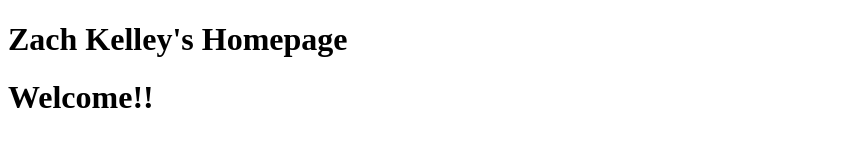
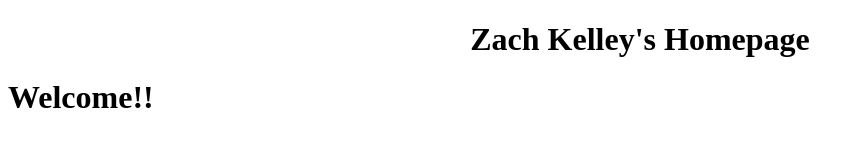
Before and after one commit to ZachKelley/ZachKelley.github.io, a plain HTML site: page index.html in a window 1280 px wide. Shown: the whole page, without its empty margins (0-864 px from the left). Drawn offline with Linux system fonts and the light colour scheme.

Commit message:
align header center

```diff
--- a/index.html
+++ b/index.html
@@ -6,7 +6,7 @@
 
   <body>
     <title>Zach Kelley's Homepage</title>
-    <span style="font-size: 32px; margin: 21px 0; display: block;"><b>Zach Kelley's Homepage</b></span>
+    <span style="font-size: 32px; margin: 21px 0; display: block;text-align: center"><b>Zach Kelley's Homepage</b></span>
     <h1>Welcome!!</h1>
 
   </body>
```
